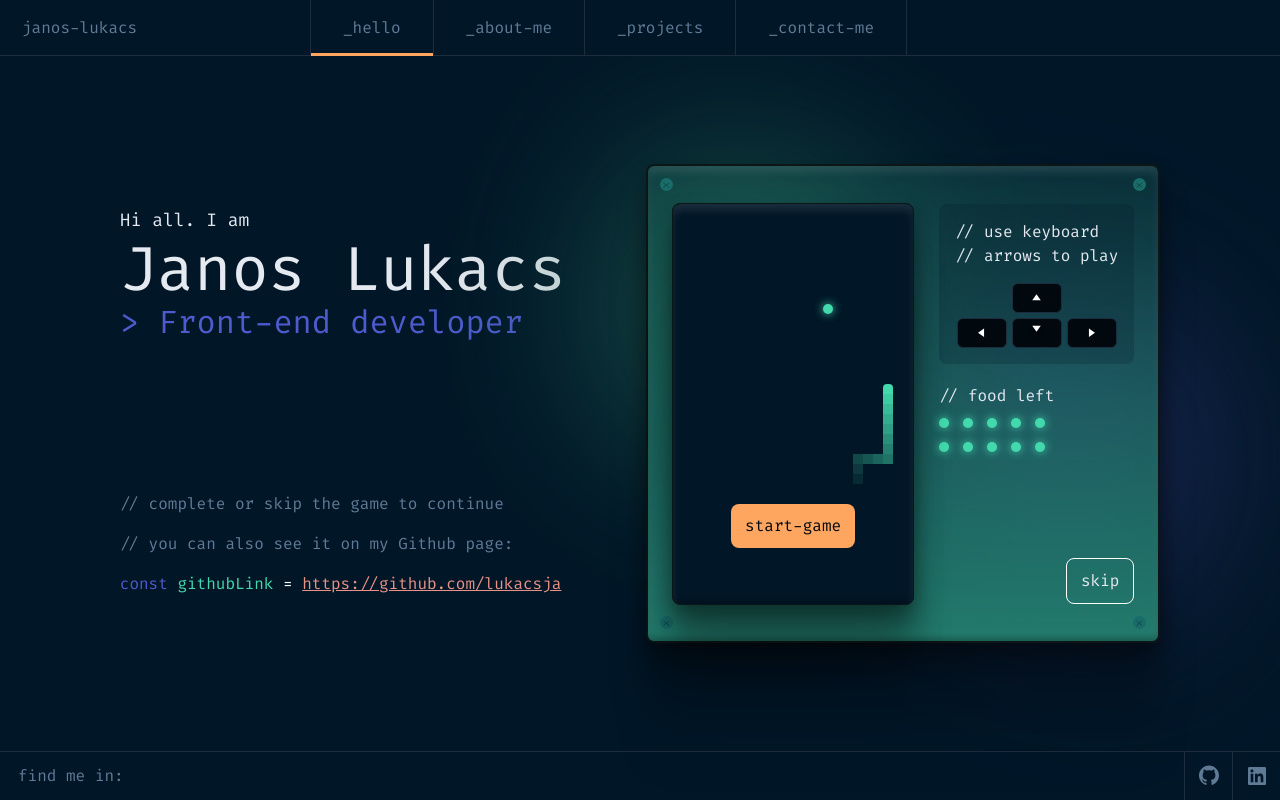
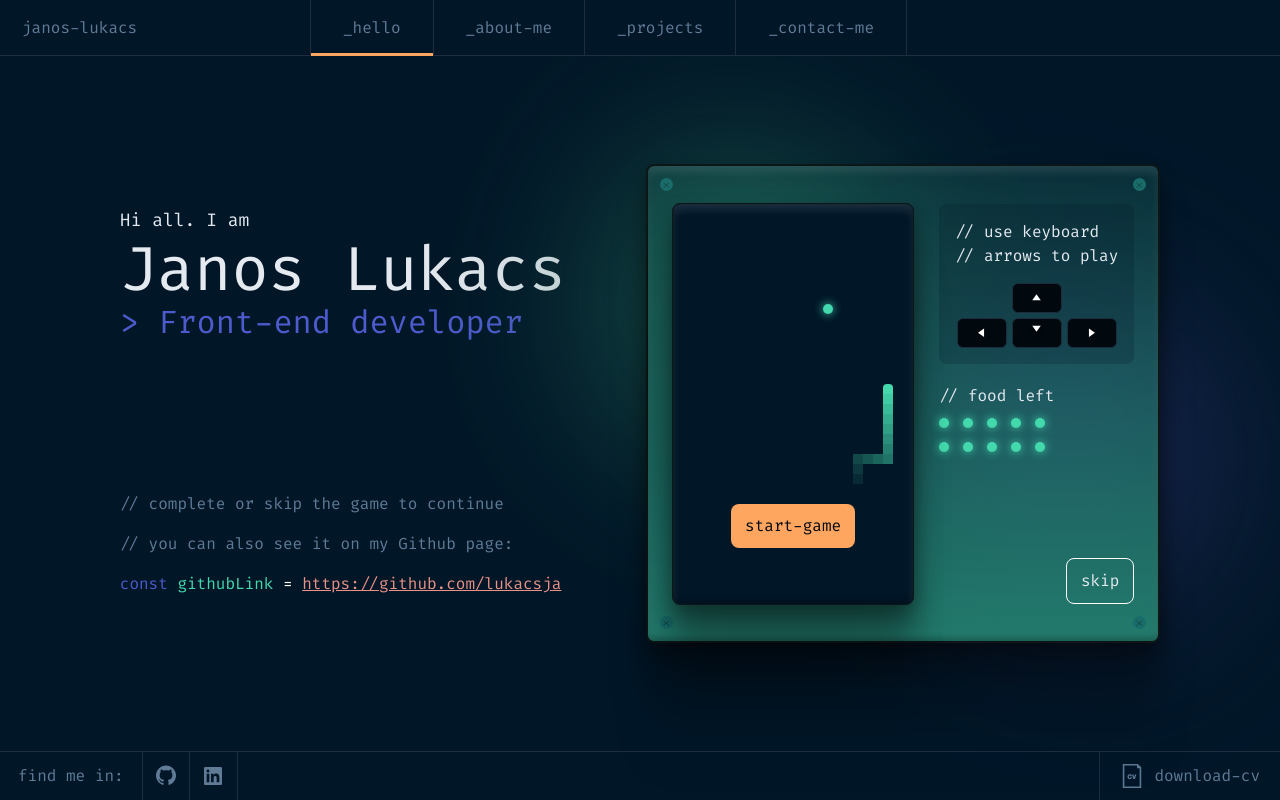
Before and after one commit to lukacsja/personal_portfolio_site, a Next.js app: page / in a window 1280 px wide. Built offline with nearby package versions, Linux system fonts and the light colour scheme.

Commit message:
footer - added option to download CV

```diff
--- a/components/footer.tsx
+++ b/components/footer.tsx
@@ -8,12 +8,12 @@ import Link from 'next/link';
 const Footer = () => {
   return (
     <footer className='box-border flex h-[48px] w-full items-center justify-between border-t border-lines bg-inherit pl-[18px]'>
-      <span className='text-secondary-gray'>find me in:</span>
-      <div className='flex'>
+      <div className='flex items-center justify-center'>
+        <span className='pr-[18px] text-secondary-gray'>find me in:</span>
         <Link
           href={contactsData.github.url}
           target='_blank'
-          className='flex h-12 w-12 items-center justify-center border-l border-lines transition-all duration-300 hover:bg-lines'
+          className='flex h-12 w-12 items-center justify-center border-x border-lines transition-all duration-300 hover:bg-lines'
         >
           <Image
             src={contactsData.github.icon}
@@ -25,7 +25,7 @@ const Footer = () => {
         <Link
           href={contactsData.linkedin.url}
           target='_blank'
-          className='flex h-12 w-12 items-center justify-center border-l border-lines transition-all duration-300 hover:bg-lines'
+          className='flex h-12 w-12 items-center justify-center border-r border-lines transition-all duration-300 hover:bg-lines'
         >
           <Image
             src={contactsData.linkedin.icon}
@@ -35,6 +35,15 @@ const Footer = () => {
           />
         </Link>
       </div>
+      <Link
+        href='/janos-lukacs-cv-front-end.pdf'
+        download
+        target='_blank'
+        className='flex h-12 w-12 items-center justify-center gap-[10px] border-l border-lines text-secondary-gray transition-all duration-300 hover:bg-lines lg:w-auto lg:px-[20px]'
+      >
+        <Image src='/icons/cv.svg' alt='cv logo' width={24} height={24} />
+        <span className='hidden lg:block'>download-cv</span>
+      </Link>
     </footer>
   );
 };
```
Also changed, not shown: public/icons/cv.svg (added), 1 other file (tests, documents, lock files or other folders).
